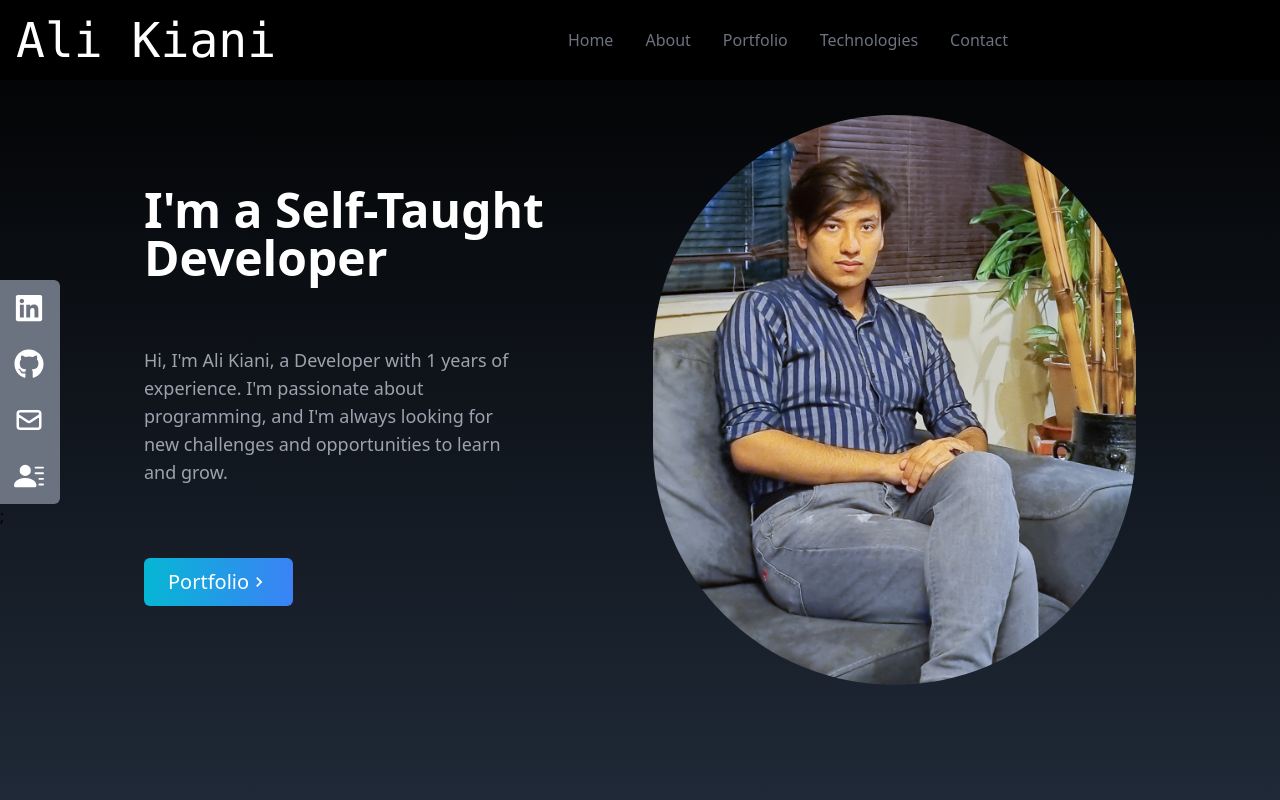
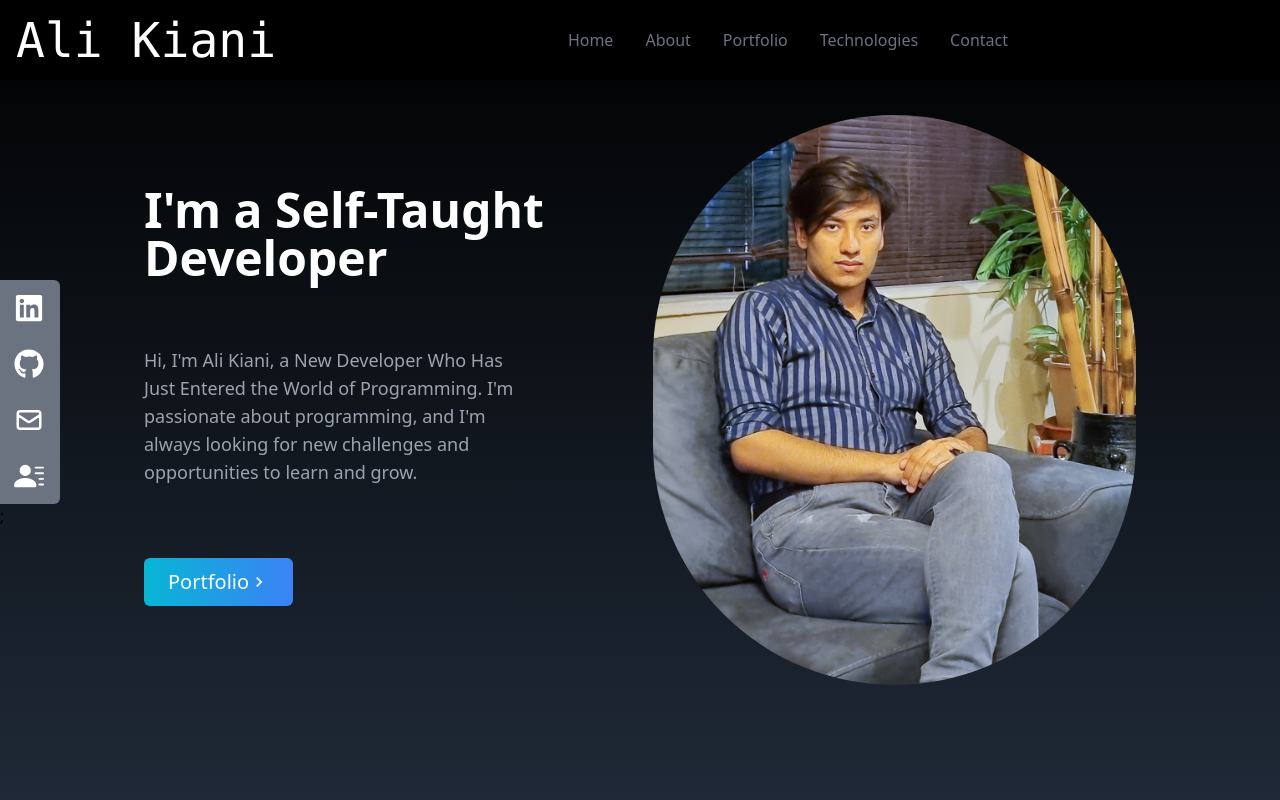
Before and after one commit to aliprg0/react-portfolio, a React (Create React App) app: page / in a window 1280 px wide. Shown: the top 800 px of the page. Built offline with nearby package versions, Linux system fonts and the light colour scheme.

Commit message:
changed the text of hero page

```diff
--- a/src/components/Home.jsx
+++ b/src/components/Home.jsx
@@ -10,7 +10,7 @@ const Home = () => {
                 <div className='flex flex-col justify-center h-full mt-20 md:mt-60  bsmmd:mt-0 bsmmd:space-y-12'>
                     <h2 className='text-3xl md:text-4xl lg:text-5xl font-bold text-white'>I'm a Self-Taught Developer</h2>
                     <p className='text-gray-400 py-4 max-w-sm bsmmd:text-lg'>
-                        Hi, I'm Ali Kiani, a Developer with 1 years of experience. I'm passionate about programming, and I'm always looking for new challenges and opportunities to learn and grow.                    </p>
+                        Hi, I'm Ali Kiani, a New Developer Who Has Just Entered the World of Programming. I'm passionate about programming, and I'm always looking for new challenges and opportunities to learn and grow.                    </p>
                     <div>
                         <Link to='portfolio' smooth duration={600} className='group text-white w-fit px-6 ppy-3 my-2 flex items-center rounded-md  bg-gradient-to-r h-8 bsmmd:h-12 bsmmd:text-xl from-cyan-500 to-blue-500 cursor-pointer'>
                             Portfolio
```
